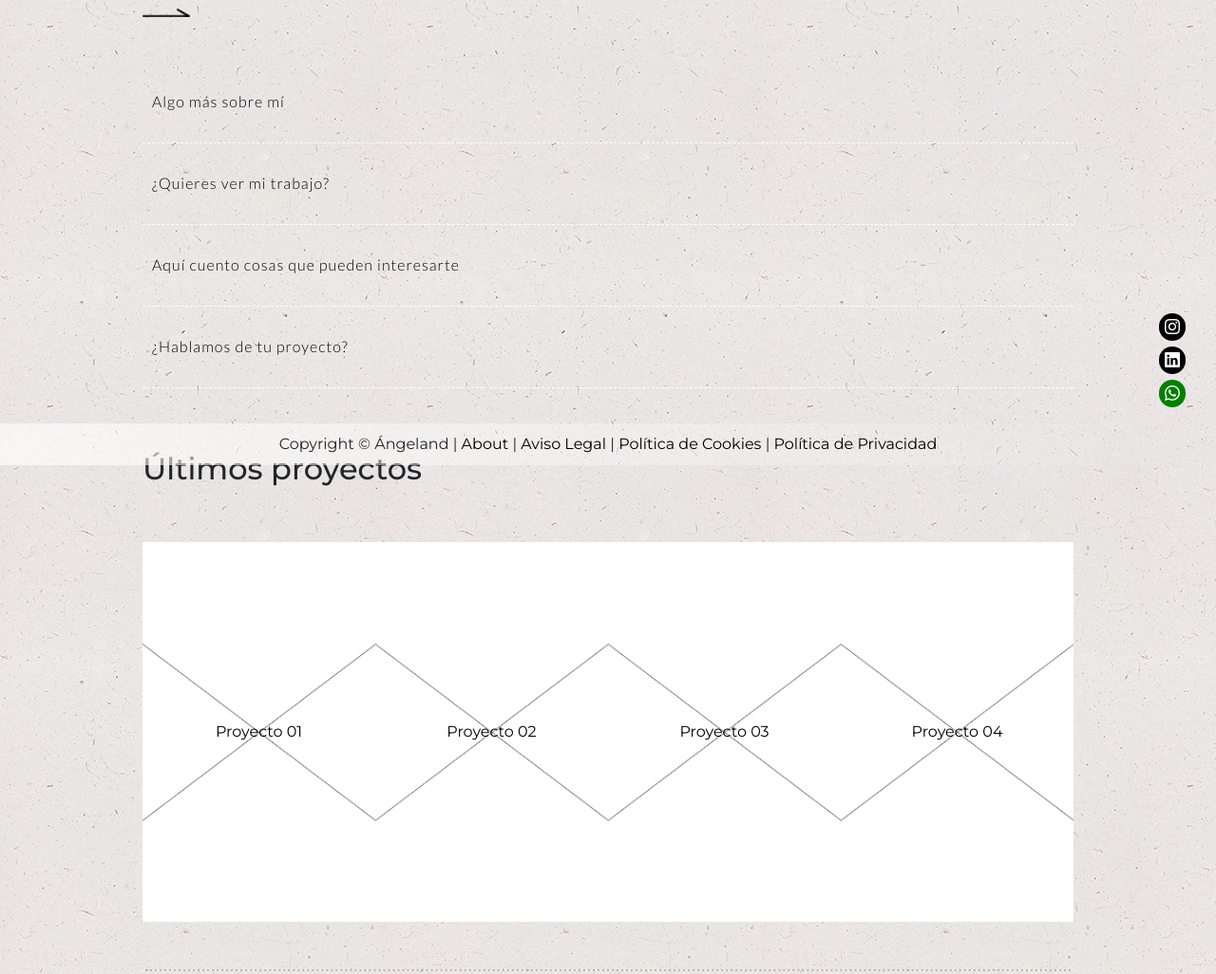
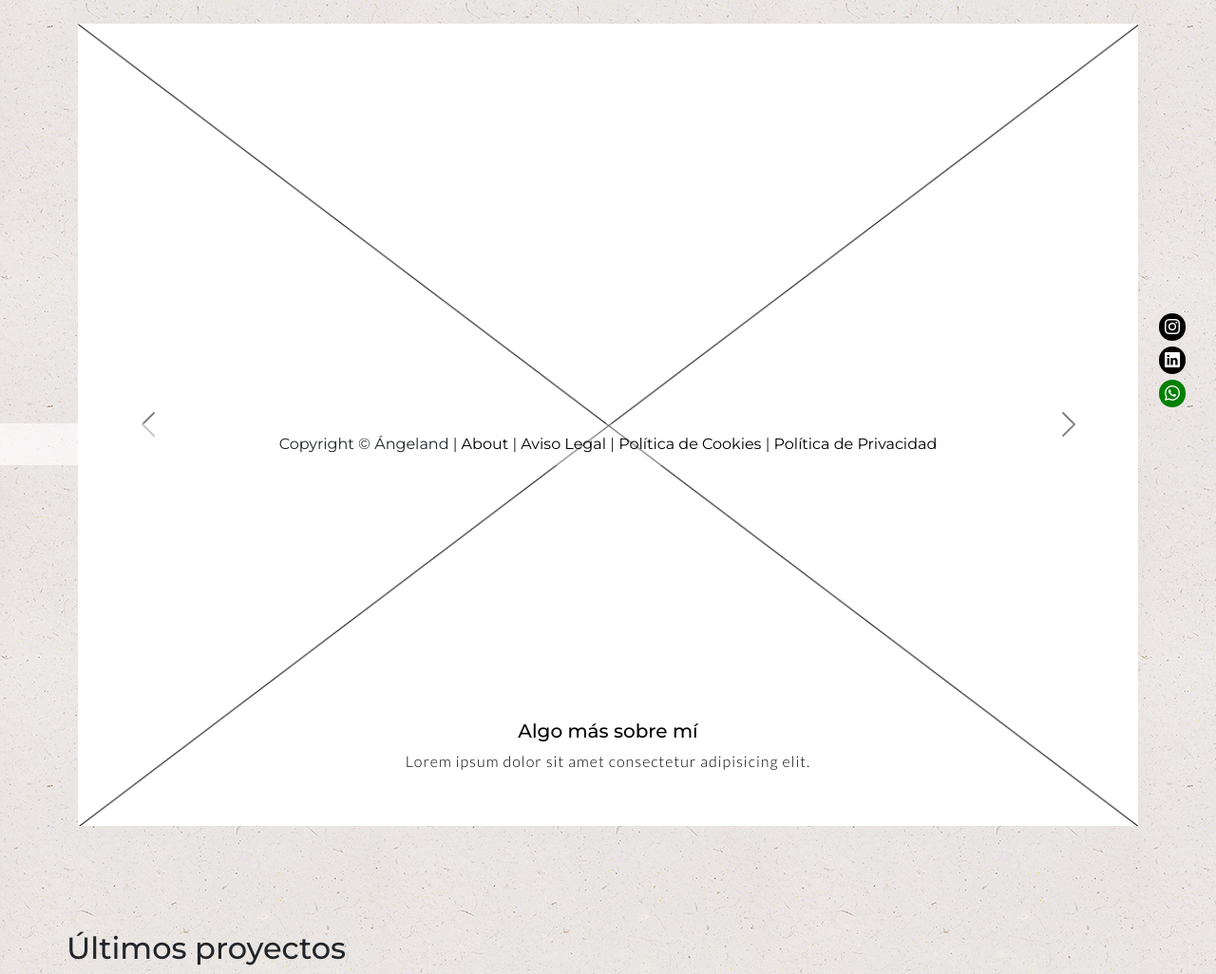
Before and after one commit to angeland-ou/coder36575, a plain HTML site: page index.html in a window 1280 px wide. Shown: the part 310-1336 px from the top of the page at 95% size. Drawn offline with nearby package versions, Linux system fonts and the light colour scheme.

Commit message:
website version 5.2

```diff
--- a/css/estilos.css
+++ b/css/estilos.css
@@ -271,6 +271,10 @@ hr {
 /* Estilos para la página HOME ********************************* */
 /* GRID: */
 
+
+.ultimos-trabajos, .ultimas-noticias {
+    margin-bottom: 100px;
+}
 #inicio-page{
     display: flex;
     flex-direction: column;
@@ -323,13 +327,6 @@ section.enlaces-redes{
 .intro {
     max-width: 65%;
 }
-/* .ultimos-trabajos{
-    display: flex;
-    flex-flow: row nowrap;
-    justify-content: space-evenly;
-    align-items: center;
-    margin-bottom: 10px;
-} */
 .ultimos-trabajos__item {
     /* border:1px solid pink; */
     /* width: 100%; */
@@ -340,18 +337,6 @@ section.enlaces-redes{
     align-items: center;
     text-align: center;
 }
-/* .ultimos-trabajos__item:first-child {
-    margin: 0px 5px 0 0;
-}
-.ultimos-trabajos__item:nth-child(2) {
-    margin: 0px 5px;
-}
-.ultimos-trabajos__item:nth-child(3) {
-    margin: 0px 5px;
-}
-.ultimos-trabajos__item:last-child {
-    margin: 0 0 0 5px;
-} */
 .t01{
     background-image: url("../images/img-wireframe.jpg");
     background-position: center;
@@ -412,18 +397,9 @@ section.enlaces-redes{
     background-size: cover;
     margin: 0 0 0 5px;
 }
-.enlaces-inicio-secciones ul {
-    padding:40px 0px;
-    display: flex;
-    flex-flow: row nowrap;
-    justify-content: space-between;
-    align-items: center;
-}
-.enlaces-inicio-secciones ul li {
-    padding:30px 10px;
-    border-bottom: 1px dashed #fff;
-    list-style: none;
-
+.carousel{
+    margin-bottom: 100px;
+    margin-top: 50px;
 }
 .ultimos-trabajos ul li {
     list-style: none;
@@ -441,13 +417,6 @@ section.enlaces-redes{
         max-width: 1080px;
         margin: auto;
     }
-    .enlaces-inicio-secciones ul {
-        padding:40px 0px;
-        display: flex;
-        flex-flow: column nowrap;
-        justify-content:stretch;
-        align-items:stretch;
-    }
 }
 @media only screen and (max-width:1080px){
     /* para pantallas inferiores a 1080px */
@@ -458,18 +427,6 @@ section.enlaces-redes{
         display: flex;
         flex-flow: row wrap;
     }
-    /* .ultimos-trabajos__item:first-child {
-        margin: 0 0 5px 0;
-    }
-    .ultimos-trabajos__item:nth-child(2) {
-        margin: 5px 0;
-    }
-    .ultimos-trabajos__item:nth-child(3) {
-        margin: 5px 0px;
-    }
-    .ultimos-trabajos__item:last-child {
-        margin: 5px 0 0 0;
-    } */
     .ultimas-noticias{
         display: flex;
         flex-flow: row wrap;
@@ -546,25 +503,6 @@ section.enlaces-redes{
 .ultimos-trabajos__item p, .flex-box-portfolio__item p {
     padding-bottom: 20px;
 }
-
-/* @media only screen and (max-width: 1080px) {
-    .ultimos-trabajos__item, .flex-box-portfolio__item {
-        width: 100%;
-    }
-    .ultimos-trabajos__item .imagen, .flex-box-portfolio__item .imagen {
-        width: 800px;
-  }
-}
-
-@media only screen and (max-width: 580px) {
-    .ultimos-trabajos__item, .flex-box-portfolio__item {
-        width: 100%;
-    }
-    .ultimos-trabajos__item li img, .flex-box-portfolio__item .imagen {
-        height: 300px;
-    }
-} */
-
 
 /* Estilos para la página ABOUT ********************************* */
 
--- a/index.html
+++ b/index.html
@@ -42,20 +42,61 @@
         </header>
 
         <!-- Contenido principal -->
-        <main class="contenido">
+        <main class="container">
+            <div class="row">
+
                 <div class="intro">
                 <h1>Lorem ipsum dolor sit amet consectetur, adipisicing elit. Architecto, dignissimos officiis.</h1>
                 <a href="pages/about.html"><img src="images/flecha.png" alt="Flecha enlace a About"></a>
                 </div>
 
-            <div class="enlaces-inicio-secciones">
-                <ul>
-                    <li><a href="./pages/about.html">Algo más sobre mí</a></li>
-                    <li><a href="./pages/portfolio.html">¿Quieres ver mi trabajo?</a></li>
-                    <li><a href="./pages/blog.html">Aquí cuento cosas que pueden interesarte</a></li>
-                    <li><a href="./pages/contacto.html">¿Hablamos de tu proyecto?</a></li>
-                </ul>
+                <!-- Carousel -->
+                <div id="carouselExampleDark" class="carousel carousel-dark slide" data-bs-ride="carousel">
+                    <!-- <div class="carousel-indicators">
+                      <button type="button" data-bs-target="#carouselExampleDark" data-bs-slide-to="0" class="active" aria-current="true" aria-label="Slide 1"></button>
+                      <button type="button" data-bs-target="#carouselExampleDark" data-bs-slide-to="1" aria-label="Slide 2"></button>
+                      <button type="button" data-bs-target="#carouselExampleDark" data-bs-slide-to="2" aria-label="Slide 3"></button>
+                    </div> -->
+                    <div class="carousel-inner">
+                      <div class="carousel-item active" data-bs-interval="10000">
+                        <img src="images/img-wireframe.jpg" class="d-block w-100" alt="...">
+                        <div class="carousel-caption d-none d-md-block">
+                          <h5>Algo más sobre mí</h5>
+                          <p>Lorem ipsum dolor sit amet consectetur adipisicing elit. </p>
                         </div>
+                      </div>
+                      <div class="carousel-item" data-bs-interval="2000">
+                        <img src="images/img-wireframe.jpg" class="d-block w-100" alt="...">
+                        <div class="carousel-caption d-none d-md-block">
+                          <h5>¿Quieres ver mi trabajo?</h5>
+                          <p>Lorem ipsum dolor sit amet consectetur adipisicing elit. </p>
+                        </div>
+                      </div>
+                      <div class="carousel-item">
+                        <img src="images/img-wireframe.jpg" class="d-block w-100" alt="...">
+                        <div class="carousel-caption d-none d-md-block">
+                          <h5>Aquí cuento cosas que pueden interesarte</h5>
+                          <p>Lorem ipsum dolor sit amet consectetur adipisicing elit. </p>
+                        </div>
+                      </div>
+                      <div class="carousel-item">
+                        <img src="images/img-wireframe.jpg" class="d-block w-100" alt="...">
+                        <div class="carousel-caption d-none d-md-block">
+                          <h5>¿Hablamos de tu proyecto?</h5>
+                          <p>Lorem ipsum dolor sit amet consectetur adipisicing elit. </p>
+                        </div>
+                      </div>
+                    </div>
+                    <button class="carousel-control-prev" type="button" data-bs-target="#carouselExampleDark" data-bs-slide="prev">
+                      <span class="carousel-control-prev-icon" aria-hidden="true"></span>
+                      <span class="visually-hidden">Anterior</span>
+                    </button>
+                    <button class="carousel-control-next" type="button" data-bs-target="#carouselExampleDark" data-bs-slide="next">
+                      <span class="carousel-control-next-icon" aria-hidden="true"></span>
+                      <span class="visually-hidden">Siguiente</span>
+                    </button>
+                  </div>
+                <!-- Fin Carousel -->
 
                 <!-- Últimos trabajos -->
                 <h2>Últimos proyectos</h2>
@@ -67,7 +108,7 @@
                         <div class="ultimos-trabajos__item t04 col-md-3 col-sm-12"><a href="pages/portfolio-single-bootstrap.html">Proyecto 04</a></div>
                     </div>
                 </div>
-            <hr>
+
                 <!-- Últimas noticias -->
                 <h2>Último en el blog</h2>
                 <div class="ultimas-noticias">
@@ -75,7 +116,7 @@
                     <div class="ultimas-noticias__item n02"><a href="pages/blog-single.html">Blog 2</a></div>
                     <div class="ultimas-noticias__item n03"><a href="pages/blog-single.html">Blog 3</a></div>
                 </div>
-
+            </div>
         </main>
         <!-- Pie de página -->
         <footer>
```
Also changed, not shown: 1 other file. Lines whose indentation alone changed are shown as unchanged.
